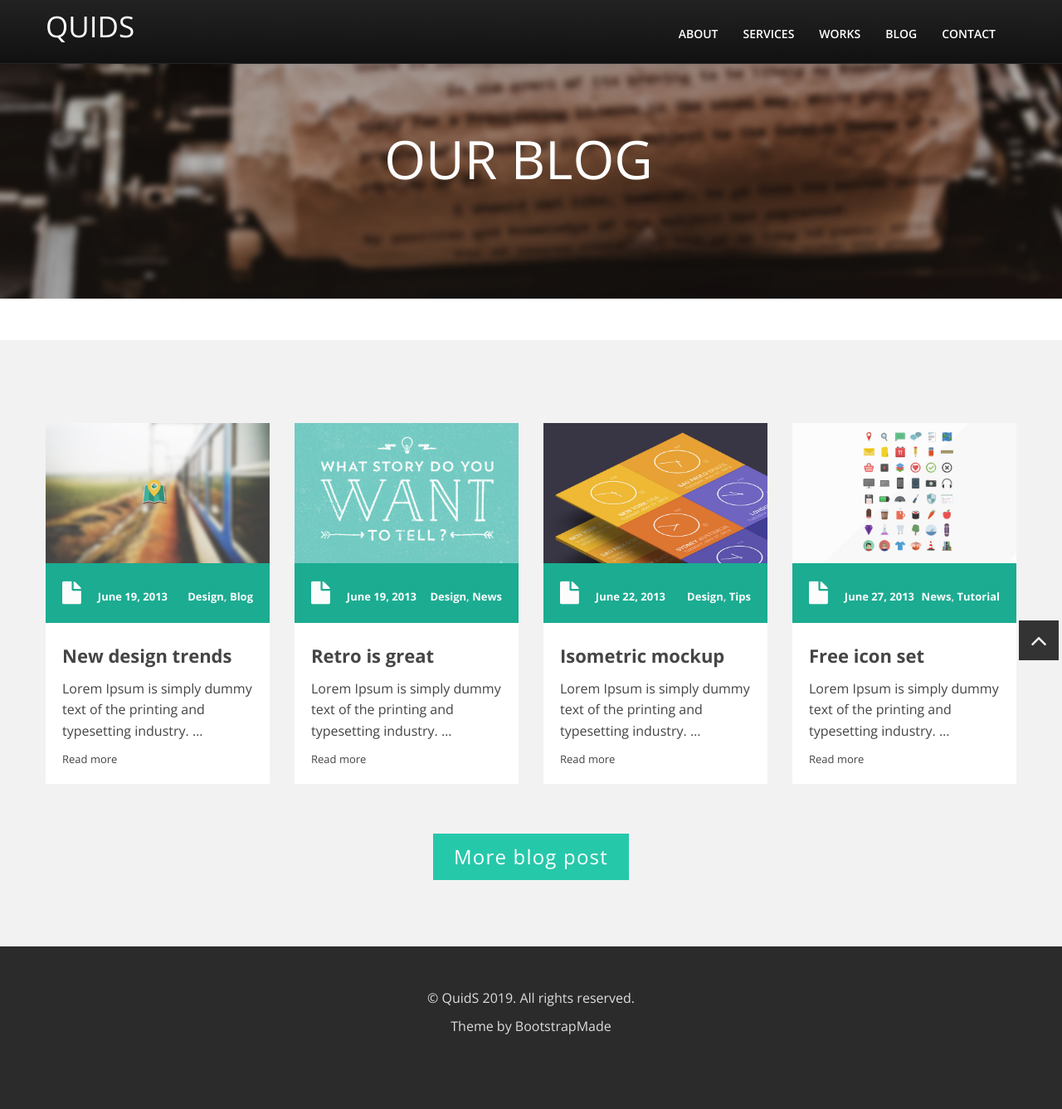
After one commit to HudaKamran18/blog, a Django app: page /blog in a window 1280 px wide. The commit adds this page. Shown: the whole page at 83% size. Run offline with Django 3.2, Linux system fonts and the light colour scheme; some libraries are stand-ins or nearby versions.

Commit message:
added page templates

```diff
--- a/blog/static/blog/css/style.css
+++ b/blog/static/blog/css/style.css
@@ -371,7 +371,7 @@ header .logo {
 
 /* --- Header slider --- */
 #header-wrapper.header-slider {
-	background: #444 url(../img/bg-4.jpg) no-repeat center center fixed;
+	background: #444 url(../img/bg/bg-4.jpg) no-repeat center center fixed;
 	-webkit-background-size: cover;
 	-moz-background-size: cover;
 	-o-background-size: cover;
--- a/blog/static/blog/custom.css
+++ b/blog/static/blog/custom.css
@@ -8,7 +8,7 @@
 }
 
 .standard-header p {
-	font-size: 68px;
+	font-size: 64px;
 	text-transform: uppercase;
 	position: relative;
 	margin-bottom: 0px;
@@ -25,8 +25,27 @@
 	text-shadow: 1px 1px 1px #333333;
 }
 
+.about {
+    background: #444 url(img/bg/about-bg.jpg) no-repeat center center fixed;
+}
+
+.blog {
+    background: #444 url(img/bg/blog-bg.jpg) no-repeat center center fixed;
+}
+
+.services {
+    background: #444 url(img/bg/services-bg.jpg) no-repeat center center fixed;
+}
+
+.works {
+    background: #444 url(img/bg/works-bg.jpg) no-repeat center center fixed;
+}
+
+.contact {
+    background: #444 url(img/bg/contact-bg.jpg) no-repeat center center fixed;
+}
+
 .standard-header {
-    background: #444 url(img/bg/bg-4.jpg) no-repeat center center fixed;
 	-webkit-background-size: cover;
 	-moz-background-size: cover;
 	-o-background-size: cover;
--- a/blog/templates/blog/about.html
+++ b/blog/templates/blog/about.html
@@ -2,7 +2,7 @@
 {% block content %}
 
 {% load static %}
-<div class="standard-header">
+<div class="standard-header about">
     <header class="clearfix">
 		<div class="container">
 			<div class="row">
--- a/blog/templates/blog/base.html
+++ b/blog/templates/blog/base.html
@@ -34,6 +34,11 @@
 					<!-- navigation -->
 					<nav class="pull-right nav-collapse collapse">
 						<ul id="menu-main" class="nav">
+							<li><a title="team" href="{% url 'about' %}">About</a></li>
+                            <li><a title="services" href="{% url 'services' %}">Services</a></li>
+                            <li><a title="works" href="{% url 'works' %}">Works</a></li>
+							<li><a title="blog" href="{% url 'blog' %}">Blog</a></li>
+                            <li><a title="contact" href="{% url 'contact' %}">Contact</a></li>
 <!--							<li><a title="team" href="#about">About</a></li>-->
 <!--							<li><a title="services" href="#services">Services</a></li>-->
 <!--							<li><a title="works" href="#works">Works</a></li>-->
--- /dev/null
+++ b/blog/templates/blog/blog.html
@@ -0,0 +1,101 @@
+{% extends "blog/base.html" %}
+{% block content %}
+
+{% load static %}
+<div class="standard-header blog">
+    <header class="clearfix">
+		<div class="container">
+			<div class="row">
+                <p>Our Blog</p>
+			</div>
+		</div>
+	</header>
+</div>
+<section id="blog" class="section">
+    <div class="container">
+        <!-- Three columns -->
+        <div class="row">
+            <div class="span3">
+                <div class="home-post">
+                    <div class="post-image">
+                        <img class="max-img" src="{% static 'blog/img/blog/img1.jpg' %}" alt="" />
+                    </div>
+                    <div class="post-meta">
+                        <i class="icon-file icon-2x"></i>
+                        <span class="date">June 19, 2013</span>
+                        <span class="tags"><a href="#">Design</a>, <a href="#">Blog</a></span>
+                    </div>
+                    <div class="entry-content">
+                        <h5><strong><a href="#">New design trends</a></strong></h5>
+                        <p>
+                            Lorem Ipsum is simply dummy text of the printing and typesetting industry. &hellip;
+                        </p>
+                        <a href="#" class="more">Read more</a>
+                    </div>
+                </div>
+            </div>
+            <div class="span3">
+                <div class="home-post">
+                    <div class="post-image">
+                        <img class="max-img" src="{% static 'blog/img/blog/img2.jpg' %}" alt="" />
+                    </div>
+                    <div class="post-meta">
+                        <i class="icon-file icon-2x"></i>
+                        <span class="date">June 19, 2013</span>
+                        <span class="tags"><a href="#">Design</a>, <a href="#">News</a></span>
+                    </div>
+                    <div class="entry-content">
+                        <h5><strong><a href="#">Retro is great</a></strong></h5>
+                        <p>
+                            Lorem Ipsum is simply dummy text of the printing and typesetting industry. &hellip;
+                        </p>
+                        <a href="#" class="more">Read more</a>
+                    </div>
+                </div>
+            </div>
+            <div class="span3">
+                <div class="home-post">
+                    <div class="post-image">
+                        <img class="max-img" src="{% static 'blog/img/blog/img3.jpg' %}" alt="" />
+                    </div>
+                    <div class="post-meta">
+                        <i class="icon-file icon-2x"></i>
+                        <span class="date">June 22, 2013</span>
+                        <span class="tags"><a href="#">Design</a>, <a href="#">Tips</a></span>
+                    </div>
+                    <div class="entry-content">
+                        <h5><strong><a href="#">Isometric mockup</a></strong></h5>
+                        <p>
+                            Lorem Ipsum is simply dummy text of the printing and typesetting industry. &hellip;
+                        </p>
+                        <a href="#" class="more">Read more</a>
+                    </div>
+                </div>
+            </div>
+            <div class="span3">
+                <div class="home-post">
+                    <div class="post-image">
+                        <img class="max-img" src="{% static 'blog/img/blog/img4.jpg' %}" alt="" />
+                    </div>
+                    <div class="post-meta">
+                        <i class="icon-file icon-2x"></i>
+                        <span class="date">June 27, 2013</span>
+                        <span class="tags"><a href="#">News</a>, <a href="#">Tutorial</a></span>
+                    </div>
+                    <div class="entry-content">
+                        <h5><strong><a href="#">Free icon set</a></strong></h5>
+                        <p>
+                            Lorem Ipsum is simply dummy text of the printing and typesetting industry. &hellip;
+                        </p>
+                        <a href="#" class="more">Read more</a>
+                    </div>
+                </div>
+            </div>
+        </div>
+        <div class="blankdivider30"></div>
+        <div class="aligncenter">
+            <a href="#" class="btn btn-large btn-theme">More blog post</a>
+        </div>
+    </div>
+</section>
+{% endblock %}
--- a/blog/urls.py
+++ b/blog/urls.py
@@ -4,9 +4,9 @@ from . import views
 
 urlpatterns = [
     path('', views.index, name='home'),
-    # path('about/', views.about, name='about'),
-    # path('services/', views.services, name='services'),
-    # path('works/', views.works, name='works'),
-    # path('blog', views.blog, name='blog'),
-    # path('contact', views.contact, name='contact')
+    path('about/', views.about, name='about'),
+    path('services/', views.services, name='services'),
+    path('works/', views.works, name='works'),
+    path('blog', views.blog, name='blog'),
+    path('contact', views.contact, name='contact')
 ]
--- a/blog/views.py
+++ b/blog/views.py
@@ -7,9 +7,21 @@ def index(request):
     return render(request, 'blog/index.html')
 
 
-# def about(request):
-#     return render(request, 'blog/about.html')
+def about(request):
+    return render(request, 'blog/about.html')
 
 
-# def services(request):
-#     return render(request, 'blog/services.html')
+def services(request):
+    return render(request, 'blog/services.html')
+
+
+def works(request):
+    return render(request, 'blog/works.html')
+
+
+def blog(request):
+    return render(request, 'blog/blog.html')
+
+
+def contact(request):
+    return render(request, 'blog/contact.html')
```
Also changed, not shown: blog/templates/blog/contact.html (added, +57 -0 lines), blog/templates/blog/services.html (+57 -0 lines), blog/templates/blog/works.html (added, +101 -0 lines), blog/static/blog/img/bg/about-bg.jpg (added), blog/static/blog/img/bg/blog-bg.jpg (added), blog/static/blog/img/bg/contact-bg.jpg (added), blog/static/blog/img/bg/services-bg.jpg (added), blog/static/blog/img/bg/works-bg.jpg (added).
